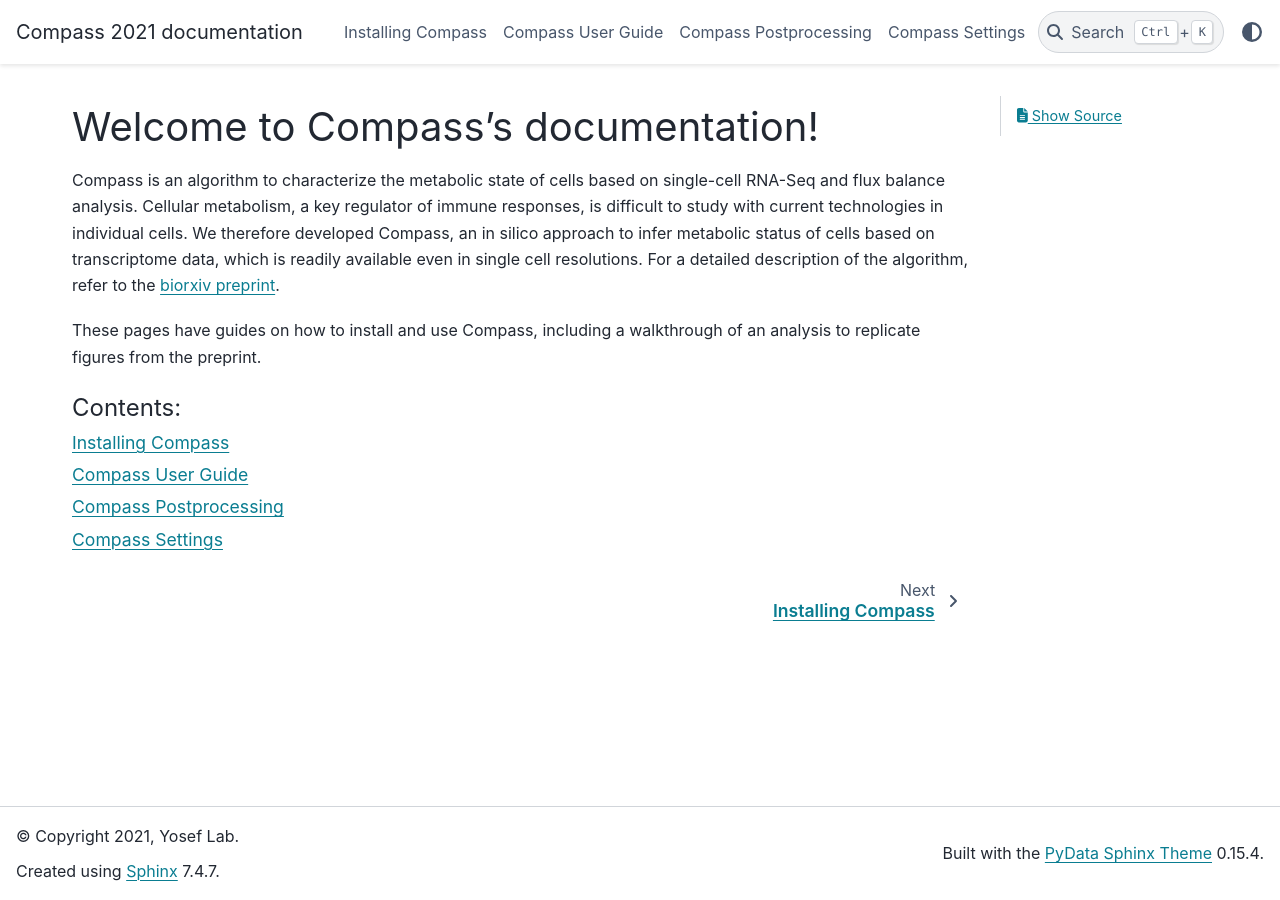
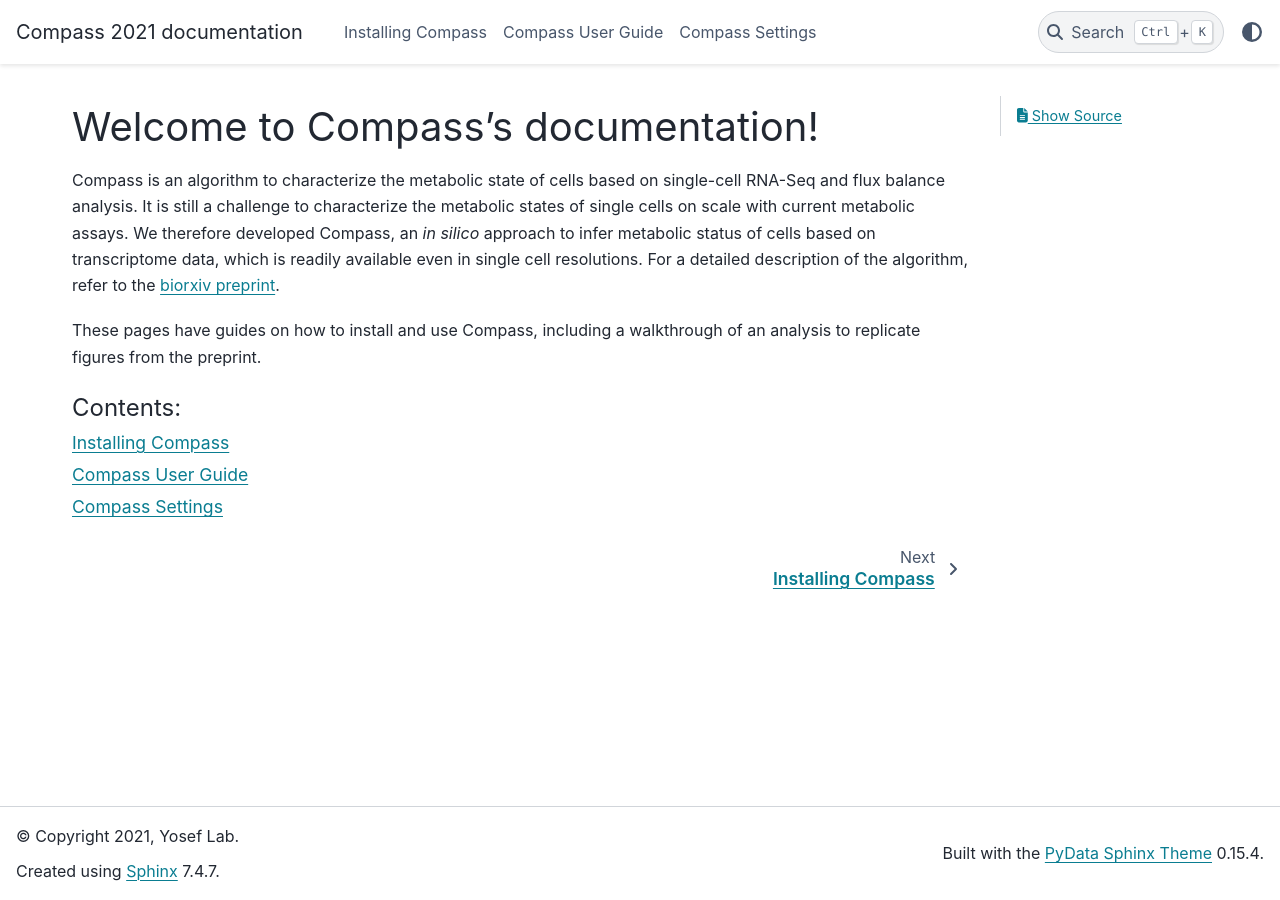
Before and after one commit to YosefLab/Compass, a Sphinx documentation site: the page built from docs_source/source/index.rst, in a window 1280 px wide. Built offline with Sphinx 7.4.7 and the PyData theme 0.15.4, drawn with Linux system fonts in a browser that asks for light colours.

Commit message:
edited index.rst

```diff
--- a/docs_source/source/index.rst
+++ b/docs_source/source/index.rst
@@ -7,9 +7,8 @@
 ===================================
 
 Compass is an algorithm to characterize the metabolic state of cells based on single-cell RNA-Seq and flux balance analysis.
-Cellular metabolism, a key regulator of immune responses, is difficult
-to study with current technologies in individual cells. We therefore
-developed Compass, an in silico approach to infer metabolic status of
+It is still a challenge to characterize the metabolic states of single cells on scale with current metabolic assays. We therefore
+developed Compass, an *in silico* approach to infer metabolic status of
 cells based on transcriptome data, which is readily available even in
 single cell resolutions. For a detailed description of the algorithm, refer to the
 `biorxiv
--- a/docs_source/source/tutorial.rst
+++ b/docs_source/source/tutorial.rst
@@ -94,8 +94,7 @@
 high values correspond to low likelihood reactions) to reaction scores
 (where high values correspond to likely reactions).
 
-..
-   Our `compassR package <https://github.com/YosefLab/compassR>`__
+.. Our `compassR package <https://github.com/YosefLab/compassR>`__
    appropriately post-processes the data and provides an easy, expressive
    framework for conducting subsequent analyses. See :doc:`compass postprocessing tutorial<Compass-Postprocessing-Tutorial>` for more on how to use it.
 
```
Also changed, not shown: other parts of docs_source/source/index.rst (+5 -1 lines), other parts of docs_source/source/tutorial.rst (+1 -1 lines).
